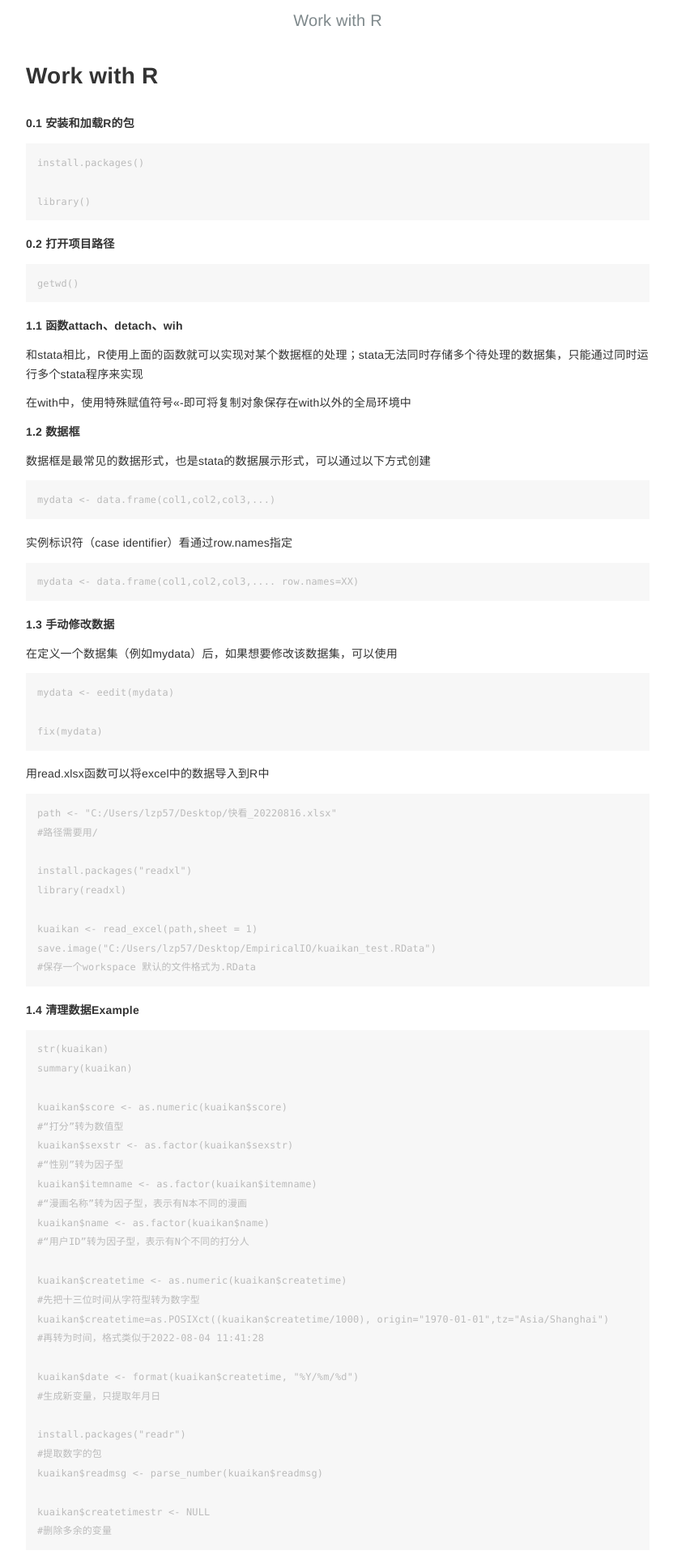
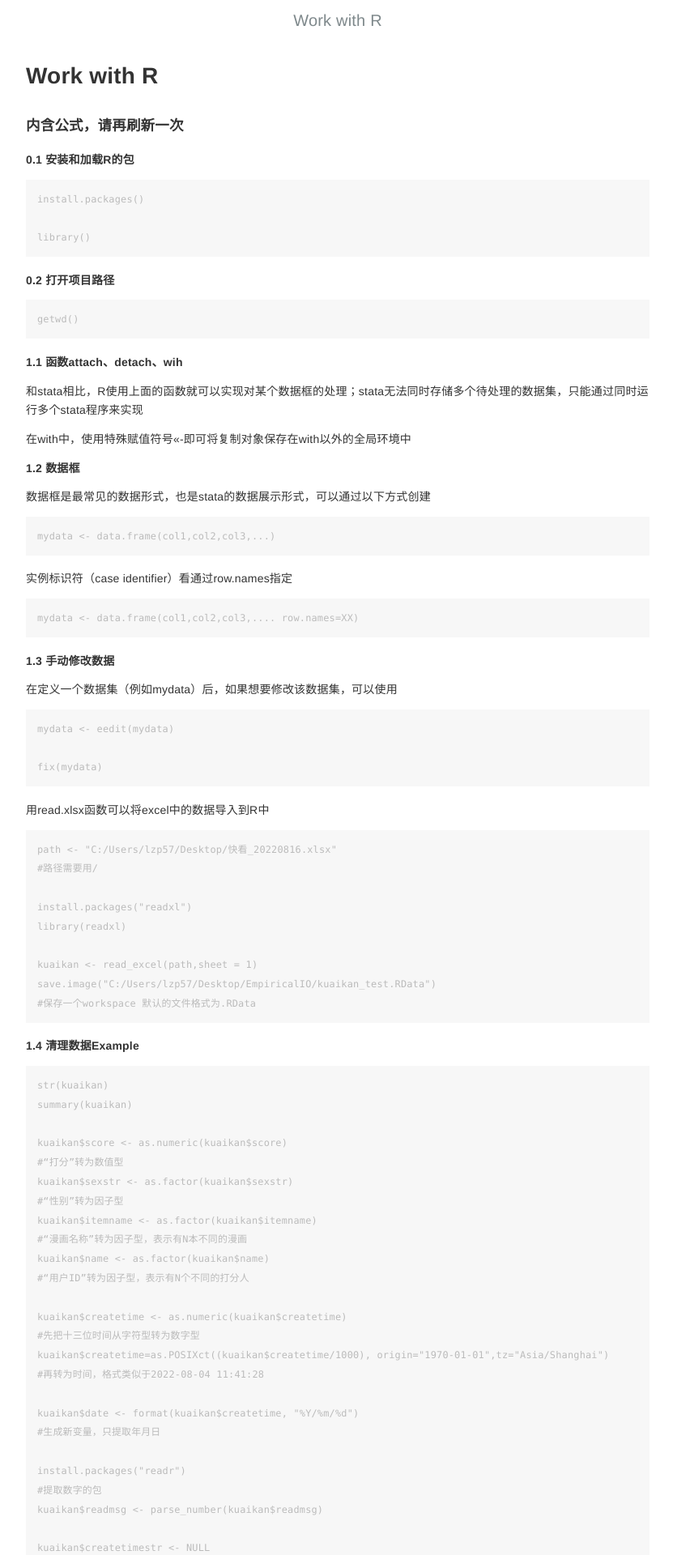
Before and after one commit to Zhuopie/Zhuopie.github.io, a Jekyll site: the page built from _pages/Work with R.md, in a window 1280 px wide. Shown: the top 1920 px of the page at 81% size, without its empty margins (223-1054 px from the left). Built offline with Jekyll 4.4.1, drawn with Linux system fonts in a browser that asks for light colours.

Commit message:
Update Work with R.md

```diff
--- a/_pages/Work with R.md
+++ b/_pages/Work with R.md
@@ -5,6 +5,10 @@ date: 2022-09-01
 category: Jekyll
 layout: post
 ---
+
+
+
+#### **内含公式，请再刷新一次**
 
 **0.1 安装和加载R的包**
 
```
